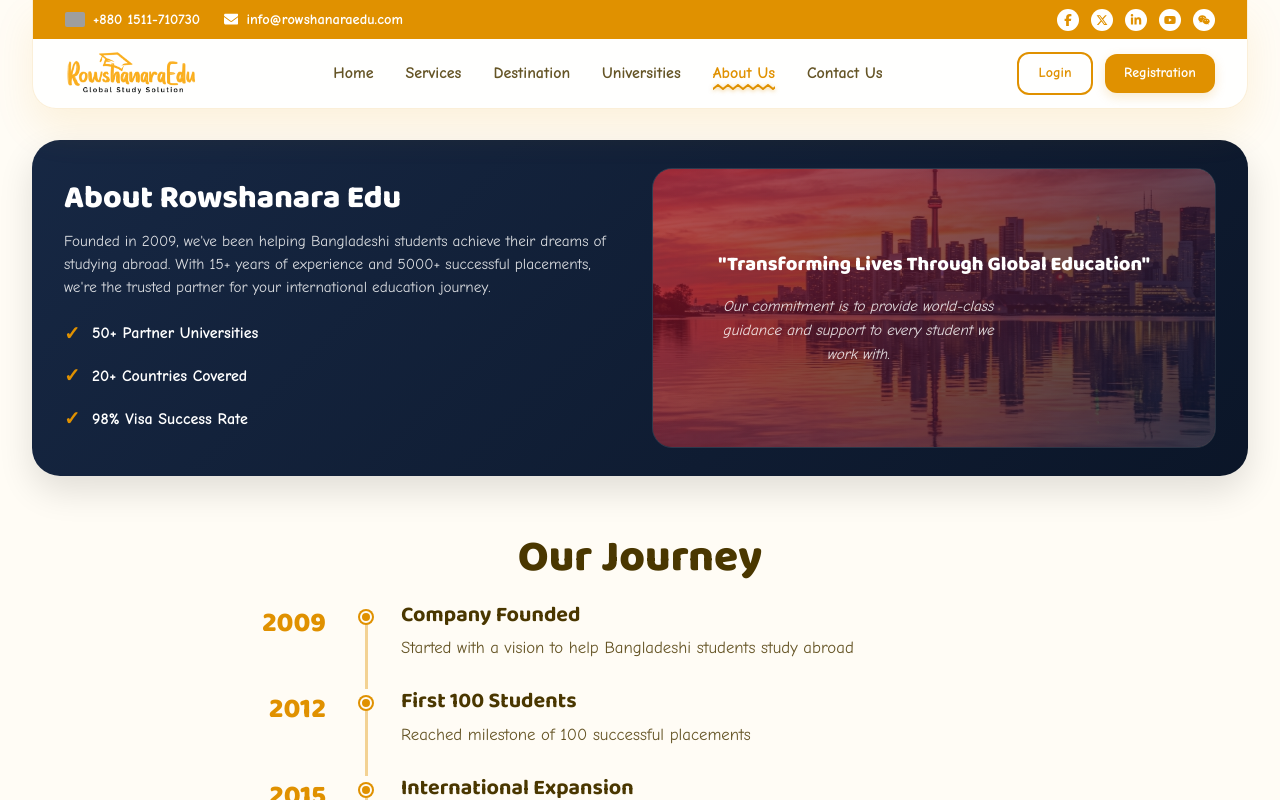
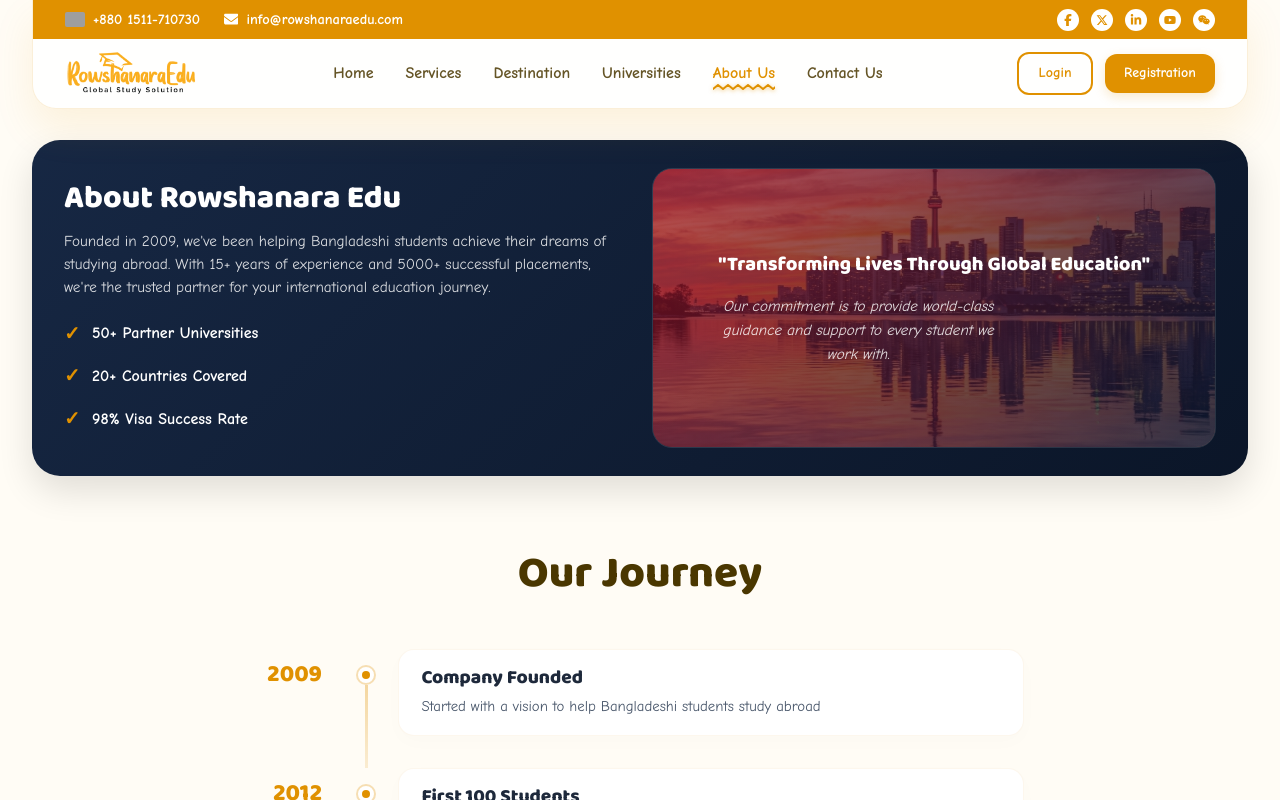
Before and after one commit to princeshiamofficial/Rowshanara-Edu, a Next.js app: page /about in a window 1280 px wide. Shown: the top 800 px of the page. Built offline with nearby package versions, Linux system fonts and the light colour scheme; grey boxes are pictures that could not be loaded.

Commit message:
style: redesign Our Journey timeline to modern minimal layout with interactive cards and glow dots

```diff
--- a/src/app/globals.css
+++ b/src/app/globals.css
@@ -2271,13 +2271,13 @@ button {
   }
 
   .mvv-badge-left {
-    left: 0 !important;
-    transform: translate(-50%, -50%) !important;
+    left: 1.25rem !important;
+    transform: translateY(-50%) !important;
   }
 
   .mvv-badge-right {
     left: auto !important;
-    right: 0 !important;
-    transform: translate(50%, -50%) !important;
-  }
-}
+    right: 1.25rem !important;
+    transform: translateY(-50%) !important;
+  }
+}
--- a/src/components/about/Journey.tsx
+++ b/src/components/about/Journey.tsx
@@ -1,4 +1,6 @@
-import React from "react";
+"use client";
+
+import React, { useState } from "react";
 
 const milestones = [
   { year: "2009", title: "Company Founded", desc: "Started with a vision to help Bangladeshi students study abroad" },
@@ -10,13 +12,15 @@ const milestones = [
 ];
 
 export default function Journey() {
+  const [hoveredIndex, setHoveredIndex] = useState<number | null>(null);
+
   return (
-    <section className="container" style={{ marginTop: "3.5rem", marginBottom: "1.75rem" }}>
+    <section className="container" style={{ marginTop: "4.5rem", marginBottom: "2.5rem" }}>
       <h2 style={{
         textAlign: "center",
         fontSize: "clamp(2rem, 4vw, 2.75rem)",
         color: "var(--text)",
-        marginBottom: "1.15rem",
+        marginBottom: "3rem",
         fontFamily: "'Baloo 2', cursive",
         fontWeight: 800
       }}>
@@ -29,23 +33,31 @@ export default function Journey() {
         margin: "0 auto",
         padding: "0 1rem"
       }}>
-        {milestones.map((ms, index) => (
-          <div key={index} style={{
+        {milestones.map((ms, index) => {
+          const isHovered = hoveredIndex === index;
+          return (
+            <div key={index}
+              onMouseEnter={() => setHoveredIndex(index)}
+              onMouseLeave={() => setHoveredIndex(null)}
+              style={{
                 display: "flex",
                 alignItems: "stretch",
-            position: "relative"
-          }}>
+                position: "relative",
+                marginBottom: index === milestones.length - 1 ? 0 : "2rem"
+              }}
+            >
               {/* Year column */}
               <div style={{
                 width: "90px",
                 textAlign: "right",
-              paddingRight: "20px",
-              fontSize: "clamp(1.25rem, 3vw, 1.75rem)",
+                paddingRight: "24px",
+                fontSize: "1.5rem",
                 fontWeight: 800,
-              color: "var(--primary)",
+                color: isHovered ? "#c78100" : "var(--primary)",
                 fontFamily: "'Baloo 2', cursive",
                 lineHeight: "1.2",
-              paddingTop: "4px"
+                paddingTop: "12px",
+                transition: "color 0.25s ease"
               }}>
                 {ms.year}
               </div>
@@ -58,52 +70,79 @@ export default function Journey() {
                 alignItems: "center",
                 position: "relative"
               }}>
-              {/* The Dot */}
+                {/* The Dot Ring */}
                 <div style={{
-                width: "12px",
-                height: "12px",
+                  width: "20px",
+                  height: "20px",
+                  borderRadius: "50%",
+                  backgroundColor: "white",
+                  border: isHovered ? "2px solid var(--primary)" : "2px solid rgba(224, 145, 0, 0.3)",
+                  display: "flex",
+                  alignItems: "center",
+                  justifyContent: "center",
+                  zIndex: 2,
+                  marginTop: "16px",
+                  transition: "all 0.25s ease",
+                  transform: isHovered ? "scale(1.2)" : "scale(1)",
+                  boxShadow: isHovered ? "0 0 10px rgba(224, 145, 0, 0.15)" : "none"
+                }}>
+                  {/* Inner Dot */}
+                  <div style={{
+                    width: "8px",
+                    height: "8px",
                     borderRadius: "50%",
                     backgroundColor: "var(--primary)",
-                border: "2px solid var(--background)",
-                boxShadow: "0 0 0 2px var(--primary)",
-                zIndex: 2,
-                marginTop: "8px"
+                    boxShadow: isHovered ? "0 0 6px var(--primary)" : "none",
+                    transition: "all 0.25s ease"
                   }}></div>
+                </div>
 
                 {/* Line connecting to the next dot */}
                 {index !== milestones.length - 1 && (
                   <div style={{
                     position: "absolute",
-                  top: "18px",
-                  bottom: 0,
+                    top: "36px",
+                    bottom: "-2rem",
                     width: "3px",
-                  background: "var(--primary)",
-                  opacity: 0.4,
-                  zIndex: 1
+                    background: isHovered
+                      ? "linear-gradient(to bottom, var(--primary) 0%, rgba(224, 145, 0, 0.4) 100%)"
+                      : "linear-gradient(to bottom, rgba(224, 145, 0, 0.35) 0%, rgba(224, 145, 0, 0.15) 100%)",
+                    zIndex: 1,
+                    transition: "background 0.25s ease"
                   }}></div>
                 )}
               </div>
 
-            {/* Content column */}
+              {/* Content Card column */}
               <div style={{
                 flex: 1,
-              paddingLeft: "15px",
-              paddingBottom: index === milestones.length - 1 ? 0 : "1.8rem"
+                paddingLeft: "12px",
+                transform: isHovered ? "translateX(6px)" : "none",
+                transition: "transform 0.3s cubic-bezier(0.16, 1, 0.3, 1)"
+              }}>
+                <div style={{
+                  background: "#ffffff",
+                  border: isHovered ? "1px solid rgba(224, 145, 0, 0.2)" : "1px solid rgba(224, 145, 0, 0.07)",
+                  borderRadius: "16px",
+                  padding: "1rem 1.4rem",
+                  boxShadow: isHovered
+                    ? "0 12px 30px rgba(224, 145, 0, 0.04)"
+                    : "0 6px 20px rgba(0, 0, 0, 0.015)",
+                  transition: "all 0.3s cubic-bezier(0.16, 1, 0.3, 1)"
                 }}>
                   <h3 style={{
-                fontSize: "clamp(1.1rem, 2vw, 1.35rem)",
-                fontWeight: 700,
-                color: "var(--text)",
+                    fontSize: "1.2rem",
+                    fontWeight: 750,
+                    color: "#1e293b",
                     fontFamily: "'Baloo 2', cursive",
-                margin: "0 0 0.4rem 0",
-                lineHeight: "1.2"
+                    margin: "0 0 0.35rem 0",
+                    lineHeight: "1.3"
                   }}>
                     {ms.title}
                   </h3>
                   <p style={{
-                fontSize: "clamp(0.9rem, 1.5vw, 1.05rem)",
-                color: "var(--text)",
-                opacity: 0.85,
+                    fontSize: "0.925rem",
+                    color: "#475569",
                     margin: 0,
                     fontFamily: "'Comic Neue', cursive",
                     lineHeight: "1.5"
@@ -112,7 +151,9 @@ export default function Journey() {
                   </p>
                 </div>
               </div>
-        ))}
+            </div>
+          );
+        })}
       </div>
     </section>
   );
```
Lines whose indentation alone changed are shown as unchanged.
